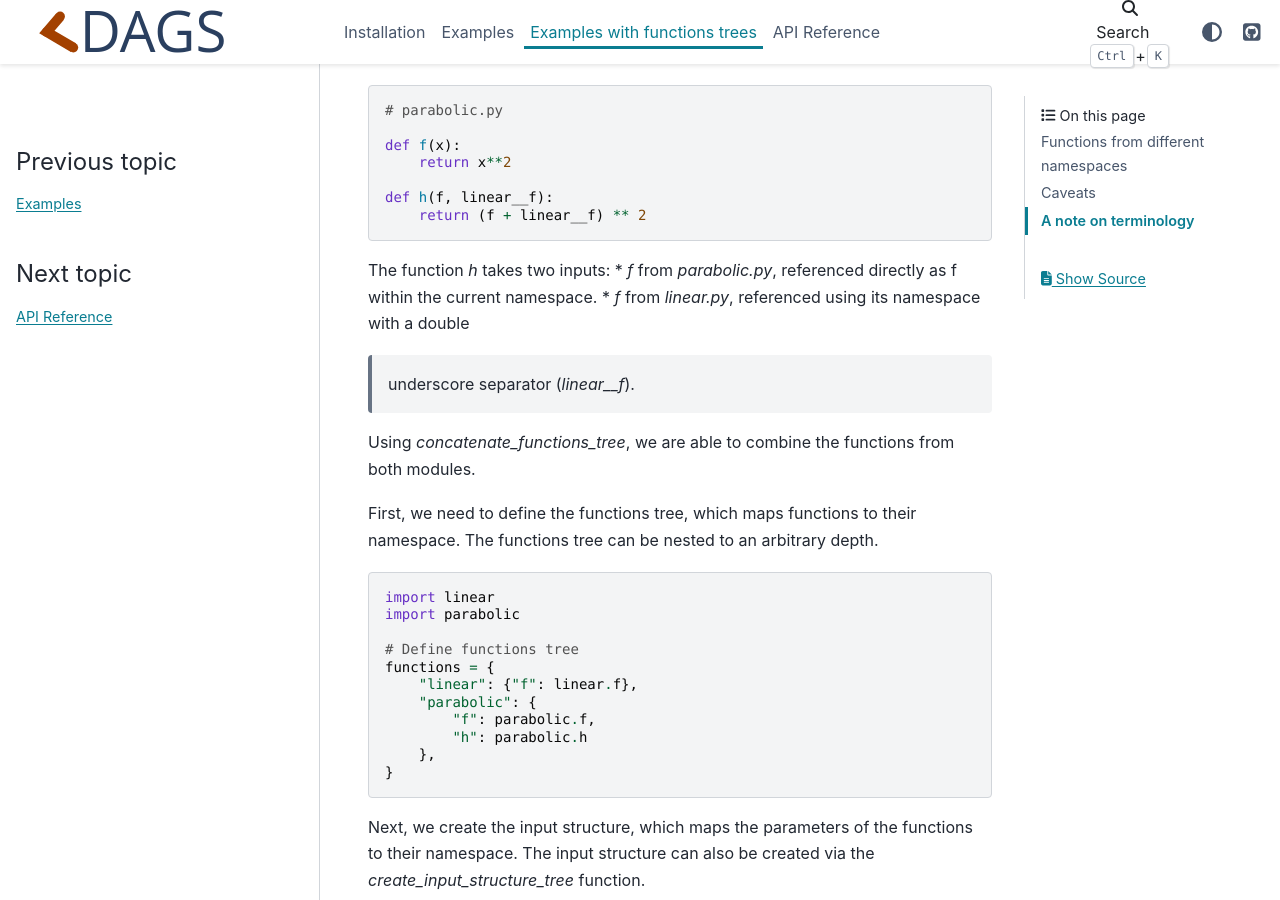
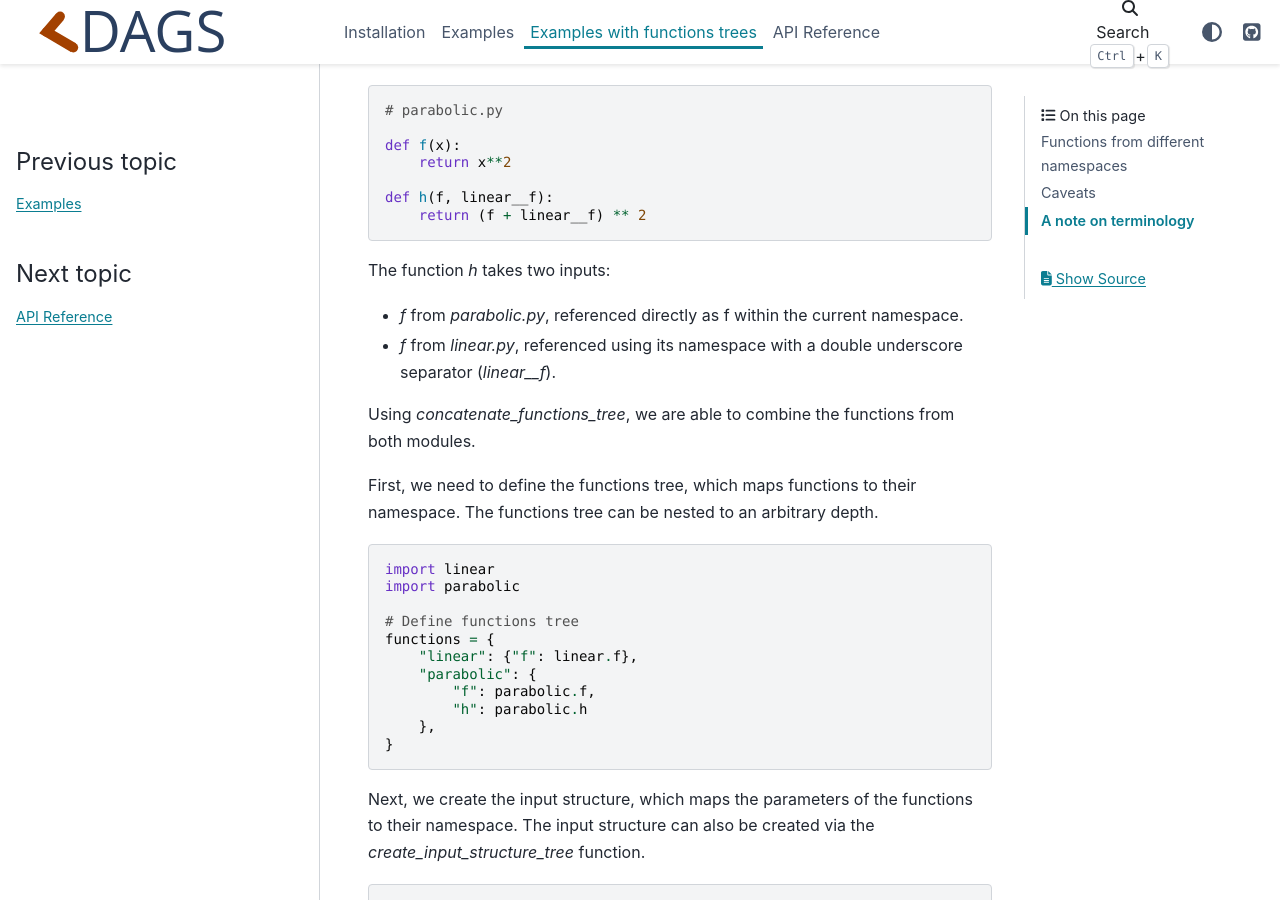
Before and after one commit to OpenSourceEconomics/dags, a Sphinx documentation site: the page built from docs/source/tree_examples.rst, in a window 1280 px wide and 900 px high, scrolled down 635 px. Built offline with Sphinx 7.4.7 and the PyData theme 0.15.4, drawn with Linux system fonts in a browser that asks for light colours.

```diff
--- a/docs/source/tree_examples.rst
+++ b/docs/source/tree_examples.rst
@@ -36,10 +36,10 @@ that there is a function `f` in this module as well.
         return (f + linear__f) ** 2
 
 The function `h` takes two inputs:
-* `f` from `parabolic.py`, referenced directly as f within the current
-namespace.
-* `f` from `linear.py`, referenced using its namespace with a double
-  underscore separator (`linear__f`).
+
+- `f` from `parabolic.py`, referenced directly as f within the current namespace.
+- `f` from `linear.py`, referenced using its namespace with a double underscore
+  separator (`linear__f`).
 
 Using `concatenate_functions_tree`, we are able to combine the functions from both
 modules.
```
Also changed, not shown: 1 other file.
